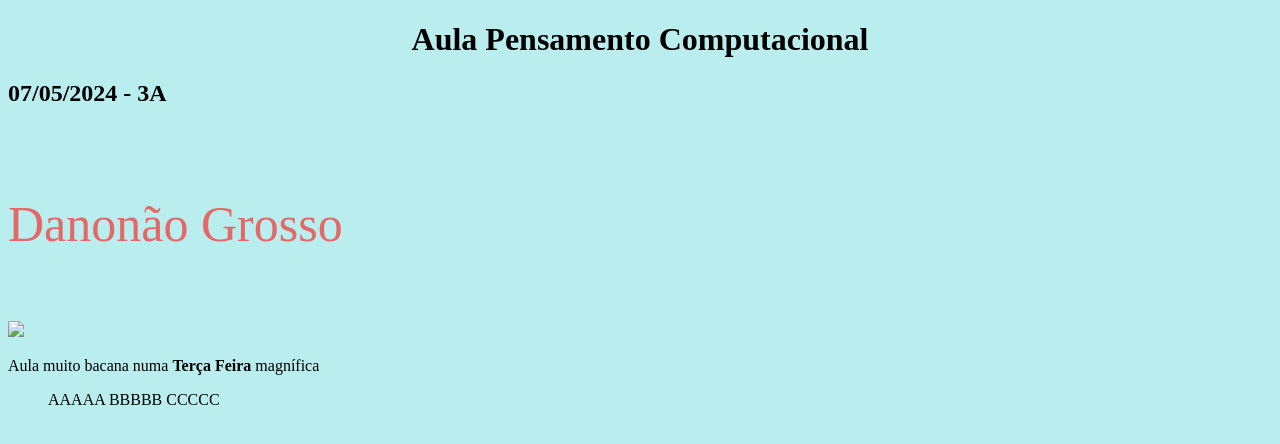
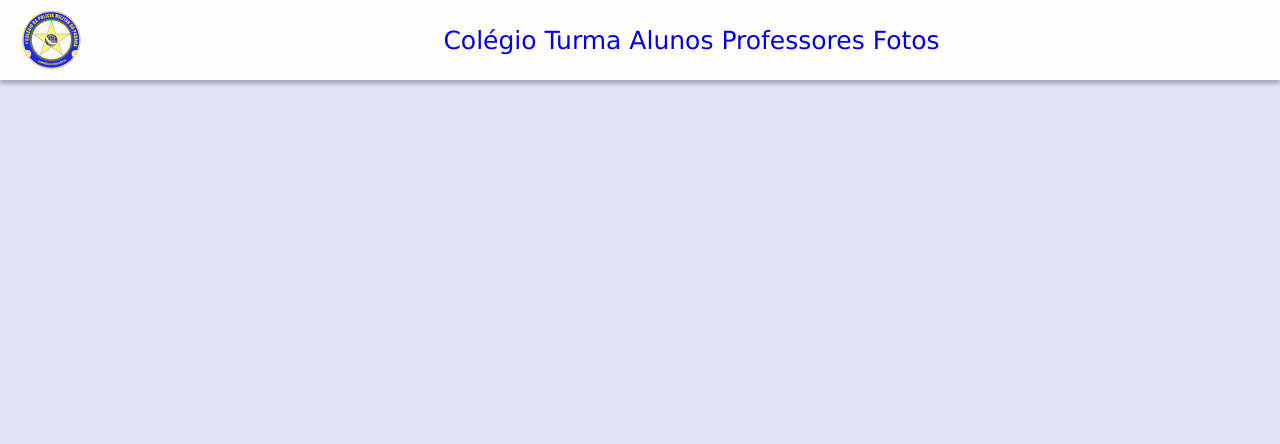
Before and after one commit to GabrielPirolo/meurepositorio, a plain HTML site: page index.html in a window 1280 px wide. Drawn offline with Linux system fonts and the light colour scheme.

Commit message:
Add files via upload

```diff
--- a/index.html
+++ b/index.html
@@ -4,23 +4,34 @@
 <head>
     <meta charset="UTF-8">
     <meta name="viewport" content="width=device-width, initial-scale=1.0">
-    <title>Teste A</title>
+    <title>3° Ano A - 3° CPM</title>
     <link rel="stylesheet" type="text/css" href=" style.css ">
 </head>
 
 <body>
-    <h1 class="titulo">Aula Pensamento Computacional</h1>
-    <h2 clas="titulo" id="subtitulo">07/05/2024 - 3A</h2>
-    <br>
-    <p class="danone">Danonão Grosso</p>
-    <br>
-    <img class="imagem" src="DanonãoGrosso.jpg ">
-    <p>Aula muito bacana numa <b>Terça Feira</b> magnífica</p>
-    <ol>
-        <il>AAAAA</il>
-        <il>BBBBB</il>
-        <il>CCCCC</il>
-    </ol>
+    <header>
+        <img src="image 1.png" alt="" class="cpm">
+        <nav>
+            <ul class="lista">
+                <il class="itenslista">
+                    <a href="#colegio">Colégio</a>
+                </il>
+                <il class="itenslista">
+                    <a href="#turma">Turma</a>
+                </il>
+                <il class="itenslista">
+                    <a href="#alunos">Alunos</a>
+                </il>
+                <il class="itenslista">
+                    <a href="#professores">Professores</a>
+                </il>
+                <il class="itenslista">
+                    <a href="#fotos">Fotos</a>
+                </il>
+            </ul>
+        </nav>
+        <span class="poligono"></span>
+    </header>
 </body>
 
 </html>
--- a/style.css
+++ b/style.css
@@ -1,18 +1,33 @@
-.titulo {
-    font-family: 'Times New Roman', Times, serif;
-    text-align: center;
-    color: black;
+.cpm {
+    height: 60px;
+    width: 83px;
+    display: flex;
+    padding: 10px;
 }
 
-.danone {
-    color: rgb(228, 104, 104);
-    font-size: 50px;
+.itenslista {
+    font-size: 25px;
+    font-family: 'Lucida Sans', 'Lucida Sans Regular', 'Lucida Grande', 'Lucida Sans Unicode', Geneva, Verdana, sans-serif;
+}
+
+* {
+    margin: 0px;
+    padding: 0px;
+    text-decoration: none;
 }
 
 body {
-    background-color: rgb(186, 238, 238);
+    background-color: #E5E4F7;
 }
 
-.imagem {
-    size-adjust: 140px;
+header {
+    display: flex;
+    background-color: #FFFDFD;
+    width: 100%;
+    box-shadow: 0px 4px 4px 0px rgba(0, 0, 0, 0.25);
+    align-items: center;
+    justify-content: space-between;
+    height: 80px;
+    left: 0;
+    top: 0;
 }
```
Also changed, not shown: image 1.png (added), logocpm.png (added).
